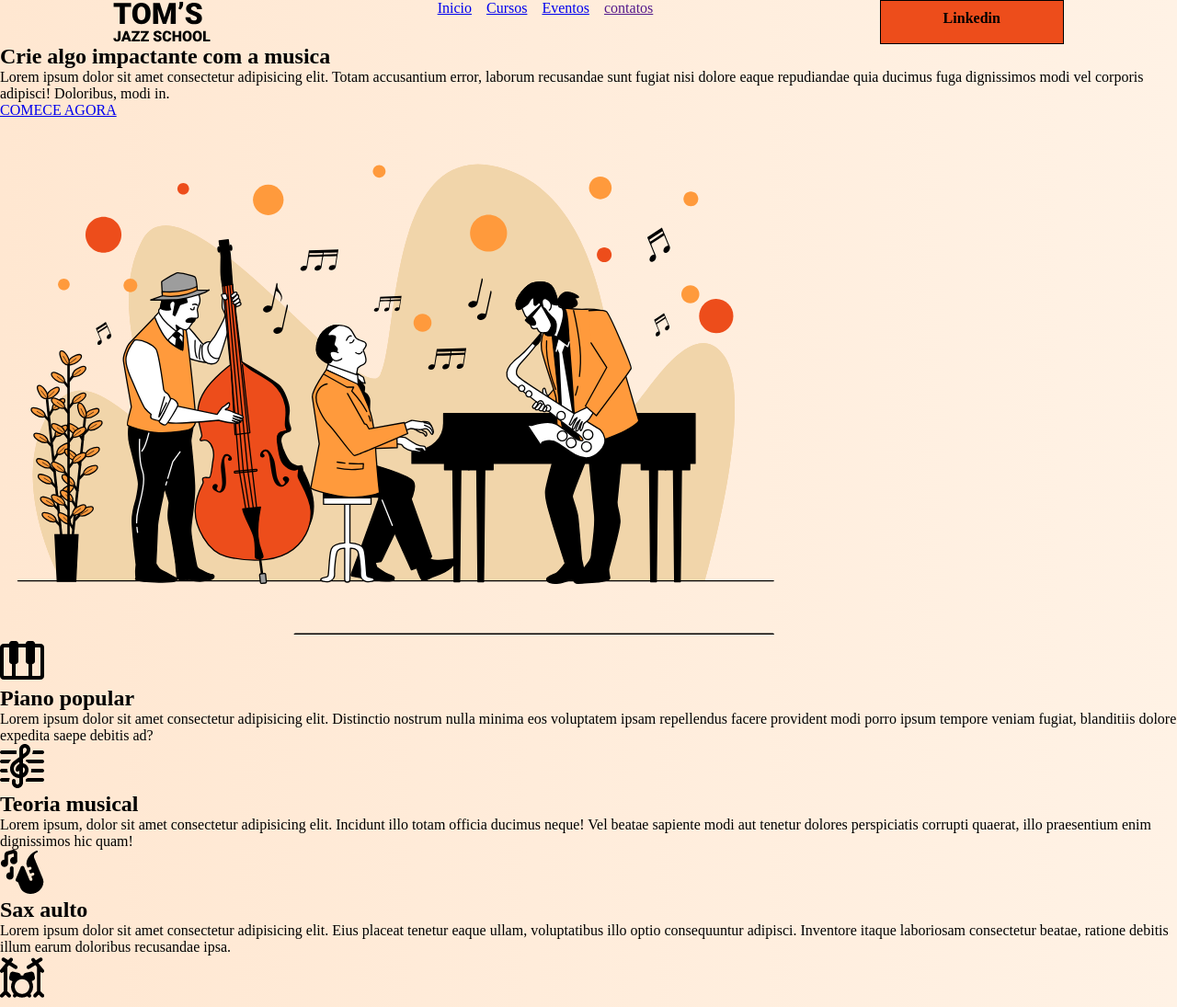
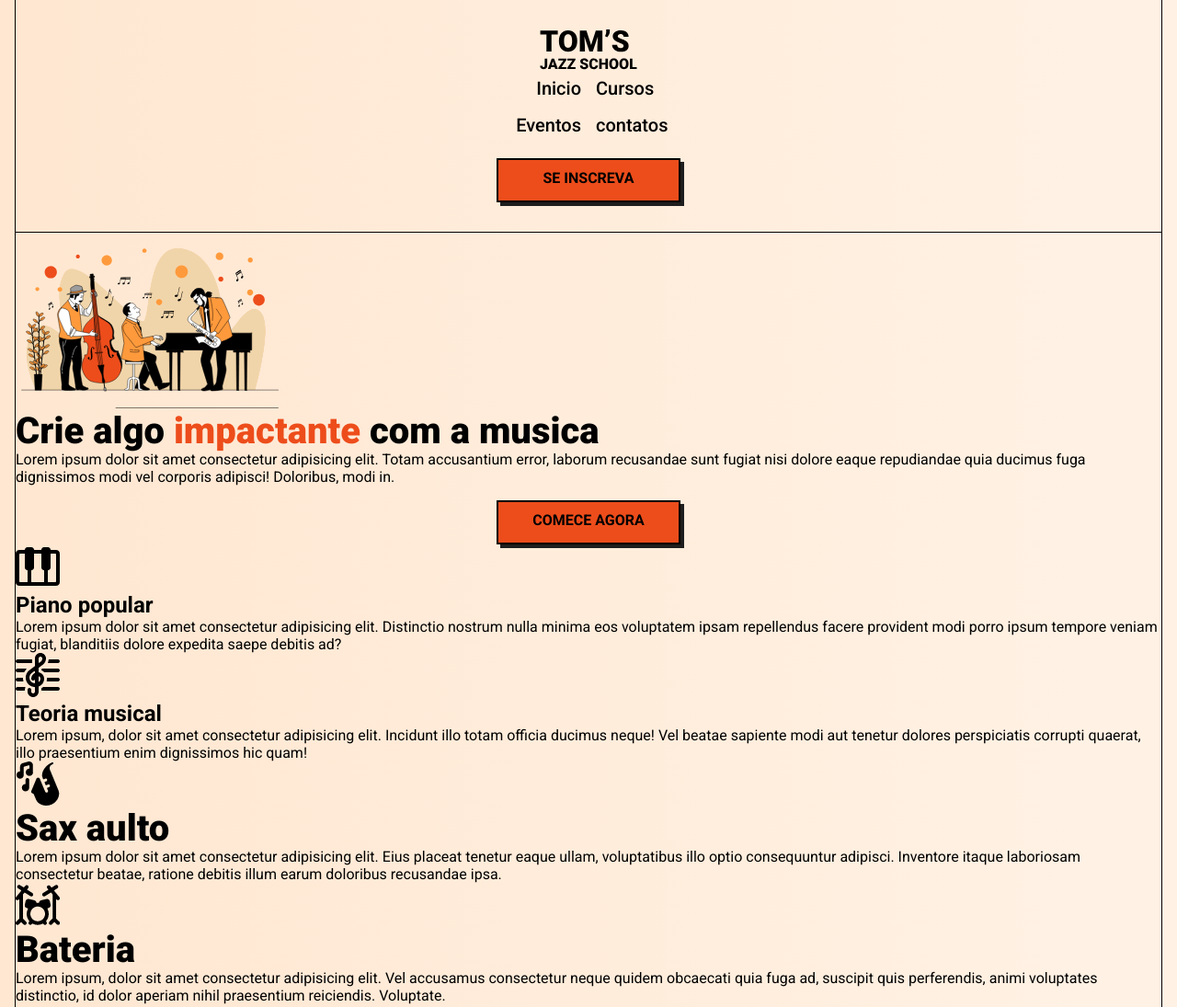
Before and after one commit to RichardJanebo/ROM-S, a plain HTML site: page index.html in a window 1280 px wide. Shown: the top 1095 px of the page at 92% size. Drawn offline with Linux system fonts and the light colour scheme.

Commit message:
Estilização dos botões e algumas margens

```diff
--- a/index.html
+++ b/index.html
@@ -5,6 +5,7 @@
     <meta name="viewport" content="width=device-width, initial-scale=1.0">
     <title>TOM`S</title>
     <link rel="stylesheet" href="style.css">
+    <link href="https://fonts.googleapis.com/css2?family=Roboto:ital,wght@0,400;0,500;0,700;0,900;1,400;1,500;1,700&display=swap" rel="stylesheet">
 </head>
 <body>
     <header>
@@ -15,35 +16,37 @@
             <a href="#">Eventos</a>
             <a href="">contatos</a>
         </nav>
-        <a class="buttom" href="#">Linkedin</a>
+        <a class="buttom" href="#">SE INSCREVA</a>
     </header>
     <main>
         <section id="inicio">
             <div>
-                <h1>Crie algo impactante com a musica</h1>
-                <p>Lorem ipsum dolor sit amet consectetur adipisicing elit. Totam accusantium error, laborum recusandae sunt fugiat nisi dolore eaque repudiandae quia ducimus fuga dignissimos modi vel corporis adipisci! Doloribus, modi in.</p>
-                <a href="#">COMECE AGORA</a>
+                <img src="imagens/hero-img.svg" alt="Imagem principal">
             </div>
             <div>
-                <img src="imagens/hero-img.svg" alt="Imagem principal">
+                <h1>Crie algo <span>impactante</span> com a musica</h1>
+                <p>Lorem ipsum dolor sit amet consectetur adipisicing elit. Totam accusantium error, laborum recusandae sunt fugiat nisi dolore eaque repudiandae quia ducimus fuga dignissimos modi vel corporis adipisci! Doloribus, modi in.</p>
+                <a class="buttom" href="#">COMECE AGORA</a>
             </div>
+
         </section>
         <section id="cursos">
-            <div><img src="imagens/piano.png" alt="logo piano">
+            <div><img class="icone" src="imagens/piano.png" alt="logo piano">
             <h2>Piano popular</h2>
             <p>Lorem ipsum dolor sit amet consectetur adipisicing elit. Distinctio nostrum nulla minima eos voluptatem ipsam repellendus facere provident modi porro ipsum tempore veniam fugiat, blanditiis dolore expedita saepe debitis ad?</p>
             </div>
             <div>
-                <img src="imagens/clef.png" alt="clef">
+                <img class="icone" src="imagens/clef.png" alt="clef">
                 <h2>Teoria musical</h2>
                 <p>Lorem ipsum, dolor sit amet consectetur adipisicing elit. Incidunt illo totam officia ducimus neque! Vel beatae sapiente modi aut tenetur dolores perspiciatis corrupti quaerat, illo praesentium enim dignissimos hic quam!</p>
             </div>
             <div>
-                <img src="imagens/sax.png" alt="saxofone">
+                <img class="icone" src="imagens/sax.png" alt="saxofone">
                 <h1>Sax aulto</h1>
                 <p>Lorem ipsum dolor sit amet consectetur adipisicing elit. Eius placeat tenetur eaque ullam, voluptatibus illo optio consequuntur adipisci. Inventore itaque laboriosam consectetur beatae, ratione debitis illum earum doloribus recusandae ipsa.</p>
             </div>
-            <div><img src="imagens/drums.png" alt="Bateria">
+            <div>
+                <img class="icone" src="imagens/drums.png" alt="Bateria">
             <h1>Bateria</h1>
             <p>
                 Lorem ipsum, dolor sit amet consectetur adipisicing elit. Vel accusamus consectetur neque quidem obcaecati quia fuga ad, suscipit quis perferendis, animi voluptates distinctio, id dolor aperiam nihil praesentium reiciendis. Voluptate.
@@ -71,7 +74,7 @@
         <div>
             <label for="idemail">Receber materiais gratuitos no seu email</label>
             <input type="email" name="email" id="idemail">
-            <a href="#">Quero Receber</a>
+            <a class="buttom" href="#">Quero Receber</a>
         </div>
 
 
--- a/style.css
+++ b/style.css
@@ -2,27 +2,96 @@
     margin: 0px;
     box-sizing: border-box;
     padding: 0px;
+    font-family: 'Roboto', sans-serif;
+
+}
+@import url('https://fonts.googleapis.com/css2?family=Roboto&display=swap');
+
+
+:root{
+    --color1:#ED4D1B;
+    --color2:#FF9A3C;
+
+
 }
 body{
     background: linear-gradient(90deg, #FFE7D1 0%, #FFF2E5 100%);
 }
 header{
-    display: flex;
-    justify-content: space-around;
+    padding: 2rem;
+    align-items: center;
+    margin: auto;
+    border-right: 1px solid #000;
+    border-bottom: 1px solid #000;
+    border-left: 1px solid #000;
+    margin-left: 1rem;
+    margin-right: 1rem;
+}
+header nav{
+    display: grid   ;
+    grid-template-columns: 1fr 1fr;
 
 }
-header nav{
-    display: flex;
-    gap: 1rem;
+header nav a{
+    color: #000;
+    font-weight: 500;
+    font-size: 20px;
+    font-style: normal;
+    font-weight: 500;
+    line-height: normal;
+    text-decoration: none;
+    padding: 0.5rem;
+    font-size: 20px;
+}
+header nav a:nth-child(2n-1){
+    text-align: right;
+}
+header img{
+    display: block;
+    margin: auto;
+    width: 106px;
+}
+main{
+
+    border-right: 1px solid #000;
+    border-bottom: 1px solid #000;
+    border-left: 1px solid #000;
+    margin-left: 1rem;
+    margin-right: 1rem;
+
+}
+main img{
+    width: 286px;
 }
 a.buttom{
+    display: block;
+    margin-top: 1rem;
     width: 200px;
     height: 48px;
-    background-color: #ED4D1B;
+    background-color:var(--color1);
     text-align: center;
     padding: 10px;
     text-decoration: none;
     font-weight: bold;
     color: black;
-    border: 1px solid black;
+    box-shadow: 4px 4px 0px 0px #1E1E1E;
+    border: 2px solid #000;
+    width: 200px;
+    height: 48px;
+    margin: auto;
+    margin-top: 1rem;
+
 }
+h1{
+    color: black;
+    font-weight: 900;
+    font-size: 2.5rem;
+    line-height: 105%;
+
+}
+span{
+    color: var(--color1);
+}
+img.icone{
+    width: 48px;
+}
```
